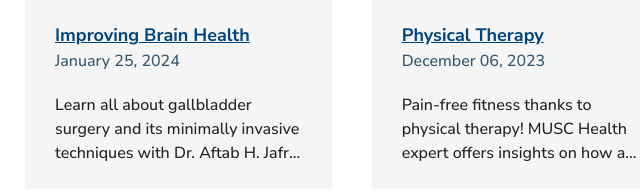
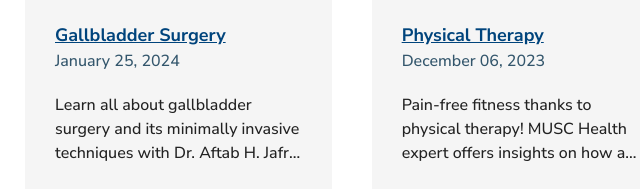
Before and after one commit to matthew-webber/homepage-enhancement, a website with bundled scripts: page src/index.html in a window 1280 px wide. Shown: the part 2222-2413 px from the top of the page, 115-755 px from the left. Built offline with nearby package versions, Linux system fonts and the light colour scheme; files whose address does not match are found by name.

Commit message:
update blog preview title

```diff
--- a/src/templates/blog-preview.js
+++ b/src/templates/blog-preview.js
@@ -24,7 +24,7 @@ blogPreview = html`
           class="tw-flex tw-w-full tw-flex-col tw-mt-6 tw-px-5 md:tw-px-[30px]"
         >
           <p class="tw-text-musc-blue tw-text-lg tw-font-bold tw-underline">
-            Improving Brain Health
+            Gallbladder Surgery
           </p>
           <p class="tw-text-[#33566C] tw-text-base">January 25, 2024</p>
           <p class="tw-line-clamp-3 tw-text-[#222] tw-text-base tw-mt-5">
```
Also changed, not shown: src/assets/styles/tailwind.css.
